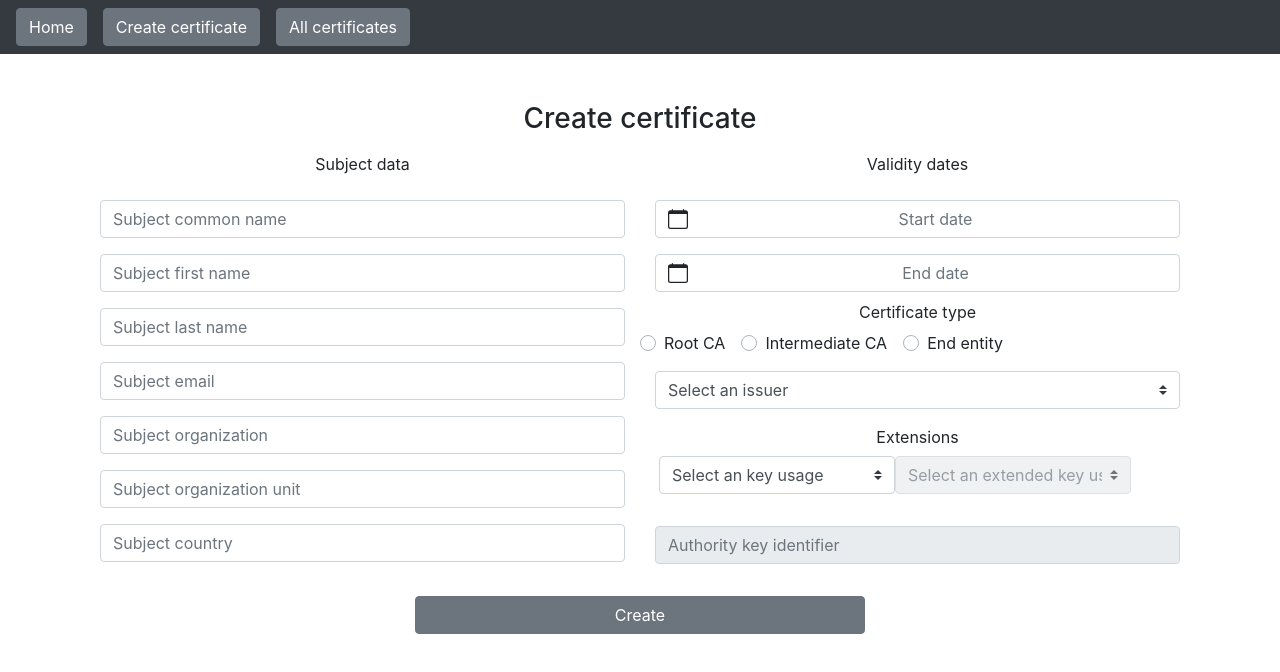
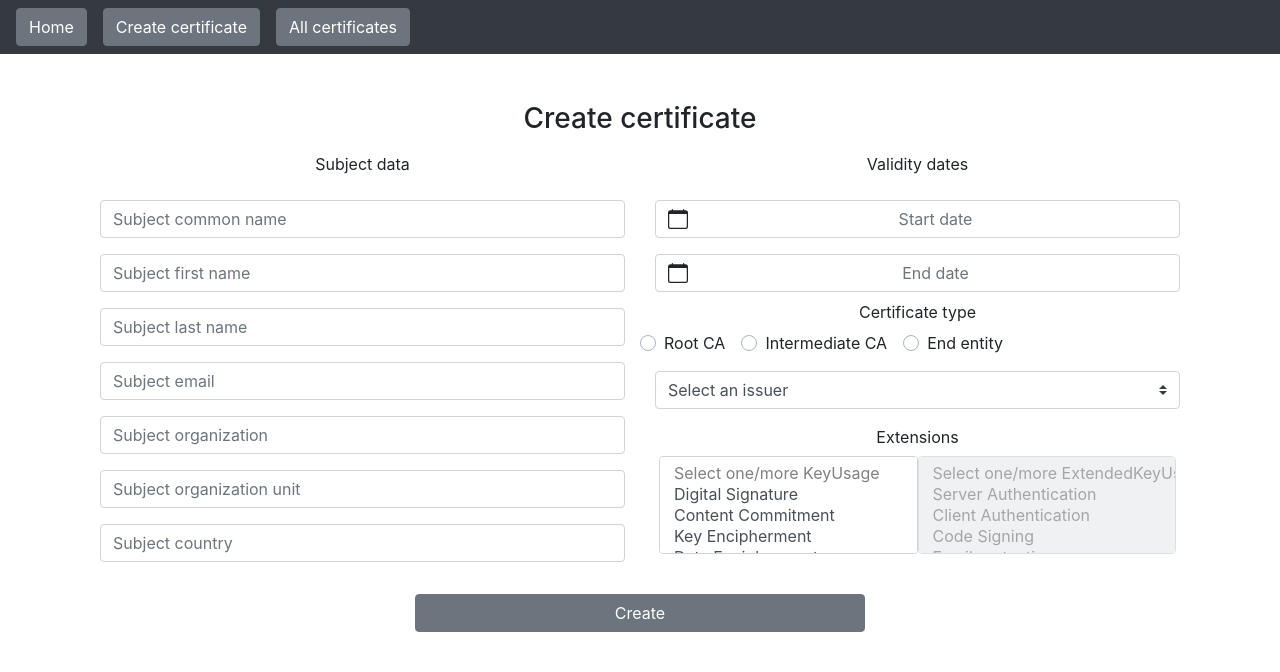
Before and after one commit to senka97/bsep-front, a Vue app in the folder bsep-front/: page /certificateForm in a window 1280 px wide. Shown: the top 672 px of the page. Built offline with nearby package versions, Linux system fonts and the light colour scheme; no server answers.

Commit message:
Multiple key usage selector is finished

```diff
--- a/bsep-front/src/components/CertificateForm.vue
+++ b/bsep-front/src/components/CertificateForm.vue
@@ -96,9 +96,10 @@
                 text="Key usage"
                 v-model="keyUsage"
                 :options="listOfkeyUsage"
+                multiple
               >
                 <template v-slot:first>
-                  <b-form-select-option :value="null" disabled>Select an key usage</b-form-select-option>
+                  <b-form-select-option :value="null" disabled>Select one/more KeyUsage</b-form-select-option>
                 </template>
               </b-form-select>
 
@@ -107,21 +108,13 @@
                 text="Extended key usage"
                 v-model="exKeyUsage"
                 :options="listOfExKeyUsages"
+                multiple
                 :disabled="selected != 'END_ENTITY'"
               >
                 <template v-slot:first>
-                  <b-form-select-option :value="null" disabled>Select an extended key usage</b-form-select-option>
+                  <b-form-select-option :value="null" disabled>Select one/more ExtendedKeyUsage</b-form-select-option>
                 </template>
               </b-form-select>
-            </b-form-group>
-            <b-form-group>
-              <b-form-input
-                type="text"
-                class="mt-3"
-                v-model="authKeyIdentifier"
-                placeholder="Authority key identifier"
-                :readonly="true"
-              ></b-form-input>
             </b-form-group>
           </b-form>
         </div>
@@ -154,8 +147,8 @@ export default {
       authKeyIdentifier: "",
       selected: null,
       issuer: null,
-      keyUsage: null,
-      exKeyUsage: null,
+      keyUsage: [],
+      exKeyUsage: [],
       startDate: null,
       endDate: null,
       issuers: [],
@@ -171,10 +164,18 @@ export default {
         { value: 32768, text: "Decipher Only" }
       ],
       listOfExKeyUsages: [
-        { value: "id-kp 1", text: "Server Authentication" },
-        { value: "id-kp 2", text: "Client Authentication" }
+        { value: "1.3.6.5.5.7.3.1", text: "Server Authentication" },
+        { value: "1.3.6.5.5.7.3.2", text: "Client Authentication" },
+        { value: "1.3.6.5.5.7.3.3", text: "Code Signing" },
+        { value: "1.3.6.5.5.7.3.4", text: "Email protection" },
+        { value: "1.3.6.5.5.7.3.5", text: "End system" },
+        { value: "1.3.6.5.5.7.3.6", text: "Tunel" },
+        { value: "1.3.6.5.5.7.3.7", text: "User" },
+        { value: "1.3.6.5.5.7.3.8", text: "Time Stamping" },
+        { value: "1.3.6.5.5.7.3.9", text: "OCSP Signing" }
       ],
-      showCreated: false
+      showCreated: false,
+
     };
   },
   created() {
@@ -190,8 +191,9 @@ export default {
   },
   methods: {
     submit: function() {
-      axios
-        .post(baseUrl + "/addNewCertificate", {
+      console.log(this.keyUsage, this.exKeyUsage);
+
+      axios.post(baseUrl + "/addNewCertificate", {
           subjectCommonName: this.subjectCommonName,
           subjectFirstName: this.subjectFirstName,
           subjectLastName: this.subjectLastName,
@@ -203,13 +205,15 @@ export default {
           endDate: this.endDate,
           issuerSerialNumber: this.issuer,
           certificateType: this.selected,
-          keyUsage: this.keyUsage
+          keyUsageList: this.keyUsage,
+          extendedKeyUsageList: this.exKeyUsage,
         })
         .then(() => {
           this.showCreated = true;
           setTimeout(() => {this.showCreated = false;}, 3500);
           this.clearAll();
         });
+
     },
     clearAll: function() {
       this.subjectCommonName = "";
@@ -223,7 +227,8 @@ export default {
       this.endDate = null;
       this.issuer = null;
       this.selected = null;
-      this.keyUsage = null;
+      this.keyUsage = [];
+      this.exKeyUsage = [];
       location.reload();
     }
   }
```
